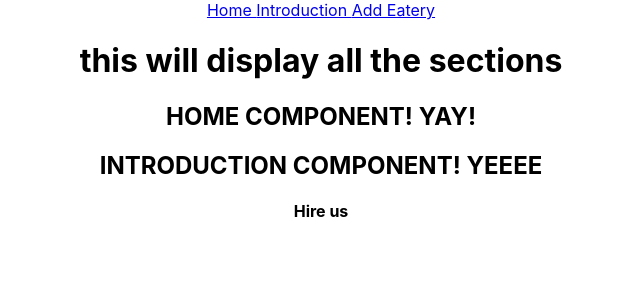
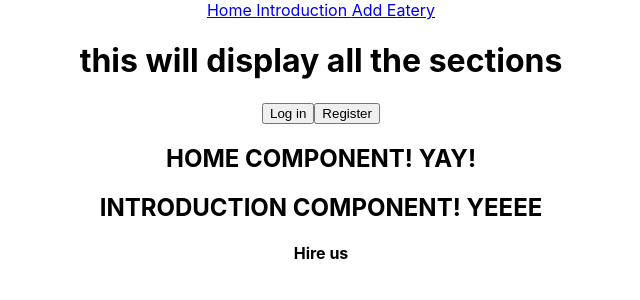
Before and after one commit to BingiMan/flying-laser-unicorn, a React (Create React App) app in the folder client/: page / in a window 1280 px wide. Shown: the top 300 px of the page, without its empty margins (319-959 px from the left). Built offline with nearby package versions, Linux system fonts and the light colour scheme.

Commit message:
login register buttons

```diff
--- a/client/src/components/header/NavBar.jsx
+++ b/client/src/components/header/NavBar.jsx
@@ -1,11 +1,15 @@
 import React from 'react'
 
-export function Navegation(){
-    return(
-        <div>
-            <h1>
-                this will display all the sections
+export function Navegation() {
+  return (
+    <div>
+      <h1>
+        this will display all the sections
             </h1>
-        </div>
-    )
+      <div className='action_buttons'>
+        <button>Log in</button>
+        <button>Register</button>
+      </div>
+    </div>
+  )
 }
--- a/client/src/components/main/Eateries.jsx
+++ b/client/src/components/main/Eateries.jsx
@@ -14,7 +14,7 @@ class Eateries extends React.Component {
           <input
             type="text"
             name="name"
-            value={this.props.EateryformData.name}
+            // value={this.props.EateryformData.name}
             onChange={this.props.handleEateryChange}
             id="name" />
           <br />
@@ -22,22 +22,22 @@ class Eateries extends React.Component {
           <input
             type="text"
             name="address"
-            value={this.props.EateryformData.address}
+            // value={this.props.EateryformData.address}
             onChange={this.props.handleEateryChange}
             id="address" />
           <br />
           <label htmlFor="priceRange">Price Range</label>
           <input
-            type="text"
+            type="radio"
             name="priceRange"
-            value={this.props.EateryformData.priceRange}
+            // value={this.props.EateryformData.priceRange}
             onChange={this.props.handleEateryChange}
             id="priceRange" />
           <br />
           <label htmlFor="category">Category</label>
           <select
             onChange={this.props.handleEateryChange}
-            value={this.props.EateryformData.category}
+            // value={this.props.EateryformData.category}
             name="category">
             <option
               value="Ramen">Ramen</option>
@@ -50,7 +50,7 @@ class Eateries extends React.Component {
             <option
               value="Sandwich_shop">Sandwiches</option>
             <option
-              value="Healthy cafe">Healty cafe</option>
+              value="Healthy_cafe">Healty cafe</option>
             <option
               value="cafeteria">cafeteria</option>
             <option
```
